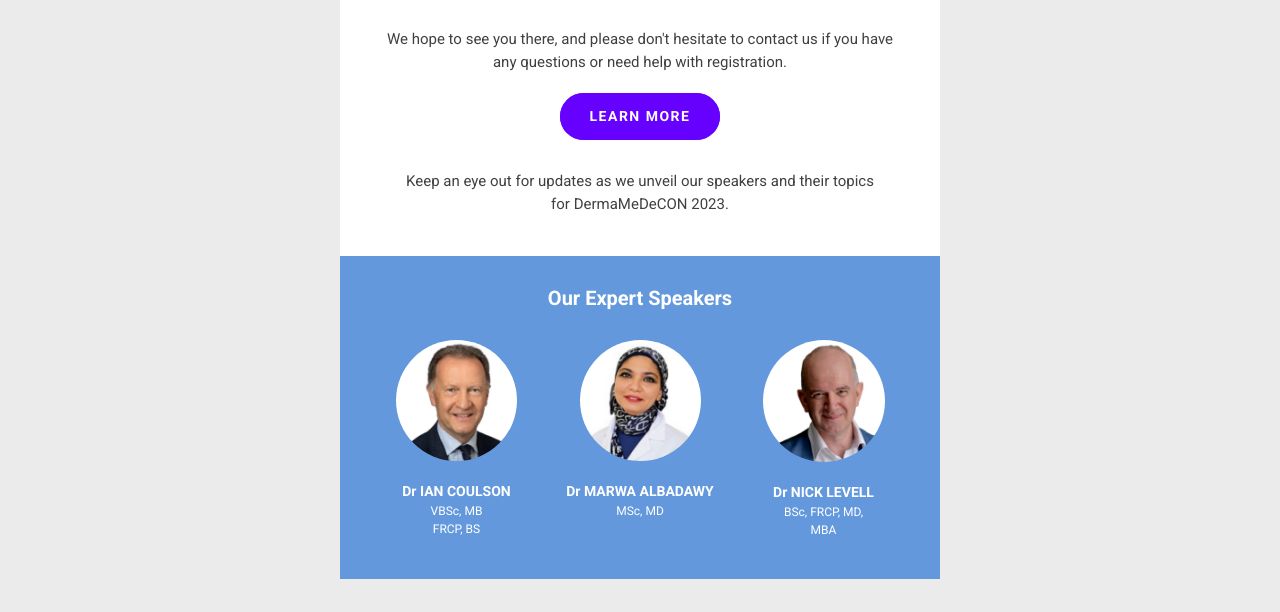
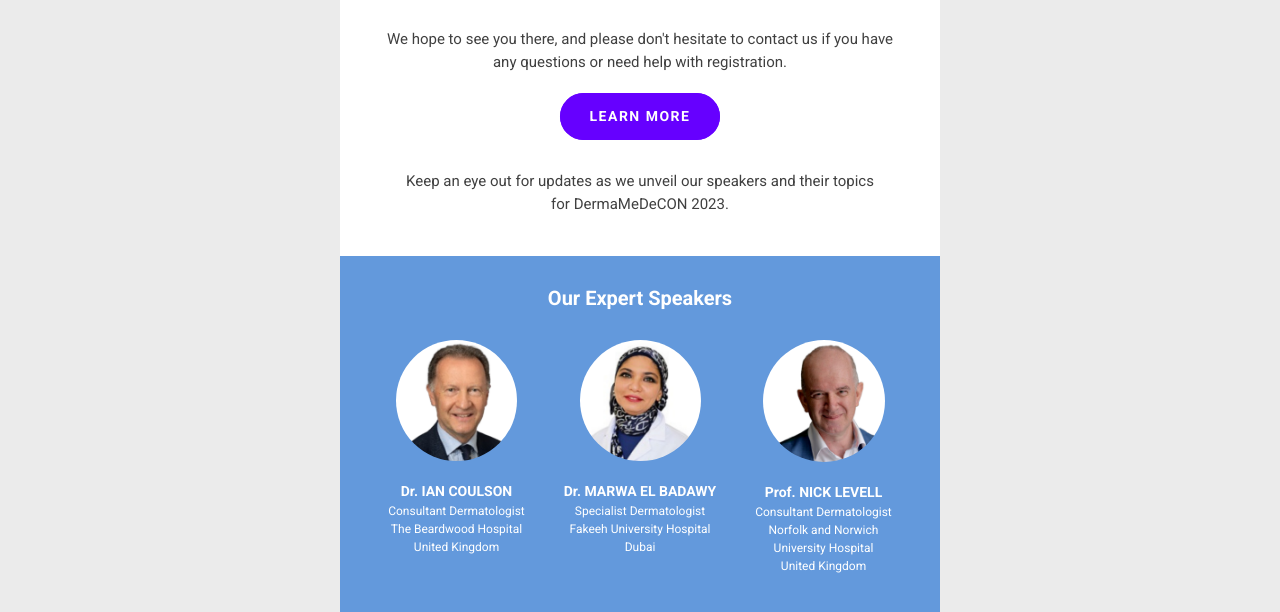
Before and after one commit to AjeshGrowth/derma-medecon-email-template, a plain HTML site: page index.html in a window 1280 px wide. Shown: the part 977-1589 px from the top of the page. Drawn offline with Linux system fonts and the light colour scheme.

Commit message:
fixed typos

```diff
--- a/index.html
+++ b/index.html
@@ -613,11 +613,19 @@
                                                   color: #ffffff;
                                                 "
                                               >
-                                              25 - 26th May 2023
+                                                25 - 26th May 2023
                                               </p>
-                                              <p style="font-size: 20px;color: white;font-family: roboto,
-                                              'helvetica neue', helvetica,
-                                              arial, sans-serif;">Conrad Dubai </p>
+                                              <p
+                                                style="
+                                                  font-size: 20px;
+                                                  color: white;
+                                                  font-family: roboto,
+                                                    'helvetica neue', helvetica,
+                                                    arial, sans-serif;
+                                                "
+                                              >
+                                                Conrad Dubai
+                                              </p>
                                             </td>
                                           </tr>
                                           <tr style="border-collapse: collapse">
@@ -1688,7 +1696,7 @@
                                                   "
                                                 >
                                                   <strong
-                                                    >Dr IAN COULSON
+                                                    >Dr. IAN COULSON
                                                   </strong>
                                                 </p>
                                                 <p
@@ -1706,8 +1714,9 @@
                                                     color: #ffffff;
                                                   "
                                                 >
-                                                  VBSc, MB <br />
-                                                  FRCP, BS
+                                                  Consultant Dermatologist<br />
+                                                  The Beardwood Hospital<br />
+                                                  United Kingdom
                                                   <br />
                                                 </p>
                                                 <p
@@ -1830,7 +1839,7 @@
                                                   "
                                                 >
                                                   <strong
-                                                    >Dr MARWA ALBADAWY</strong
+                                                    >Dr. MARWA EL BADAWY</strong
                                                   >
                                                 </p>
                                                 <p
@@ -1848,7 +1857,9 @@
                                                     color: #ffffff;
                                                   "
                                                 >
-                                                  MSc, MD
+                                                  Specialist Dermatologist<br />
+                                                  Fakeeh University Hospital<br />
+                                                  Dubai<br />
                                                 </p>
                                                 <p
                                                   style="
@@ -1964,7 +1975,7 @@
                                                     color: #ffffff;
                                                   "
                                                 >
-                                                  <b>Dr NICK LEVELL</b>
+                                                  <b>Prof. NICK LEVELL</b>
                                                 </p>
                                                 <p
                                                   style="
@@ -1981,7 +1992,9 @@
                                                     color: #ffffff;
                                                   "
                                                 >
-                                                  BSc, FRCP, MD,
+                                                  Consultant Dermatologist<br />
+                                                  Norfolk and Norwich University
+                                                  Hospital<br />
                                                 </p>
                                                 <p
                                                   style="
@@ -1998,7 +2011,7 @@
                                                     color: #ffffff;
                                                   "
                                                 >
-                                                  MBA
+                                                  United Kingdom
                                                 </p>
                                               </td>
                                             </tr>
```
